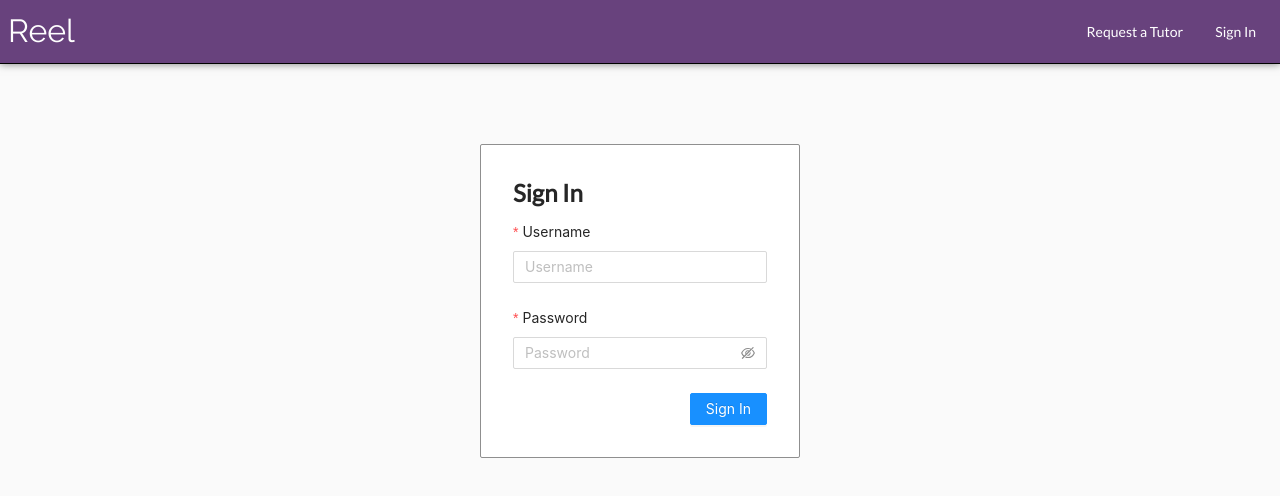
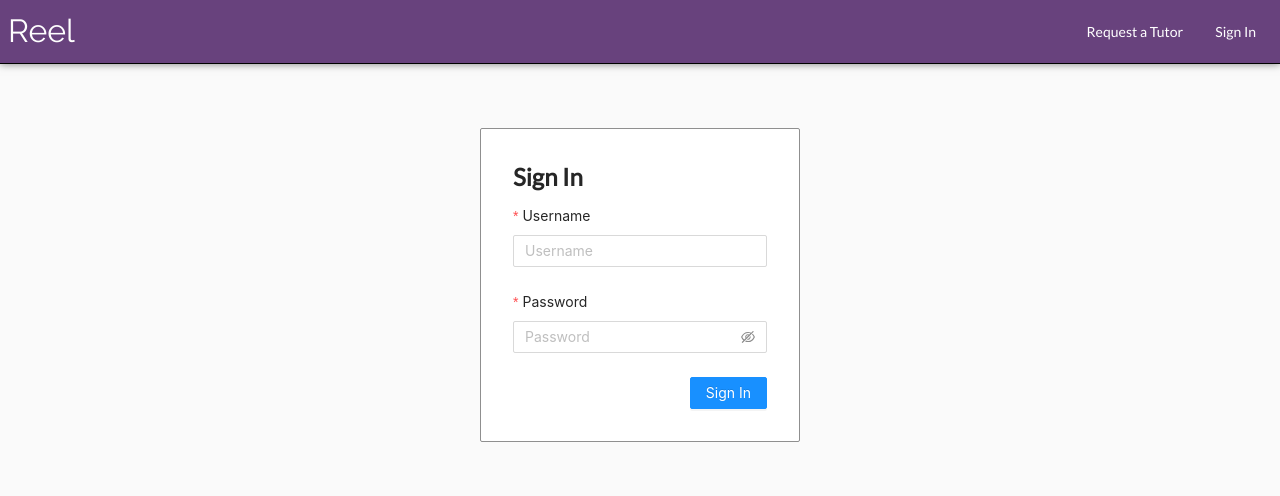
Before and after one commit to kesne/Reel, a Next.js app: page /sign_in in a window 1280 px wide. Shown: the top 496 px of the page. Built offline with nearby package versions, Linux system fonts and the light colour scheme.

Commit message:
Reduce gap between top of page and beginning of sign in form

```diff
--- a/components/SignIn/Index.jsx
+++ b/components/SignIn/Index.jsx
@@ -5,7 +5,7 @@ import Heading from '../SectionTitle';
 const Wrapper = styled.div`
     width: 100vw;
     height: calc(100vh - 64px);
-    padding-top: 5rem;
+    padding-top: 4rem;
 
     background-color: #fafafa;
 `;
```
